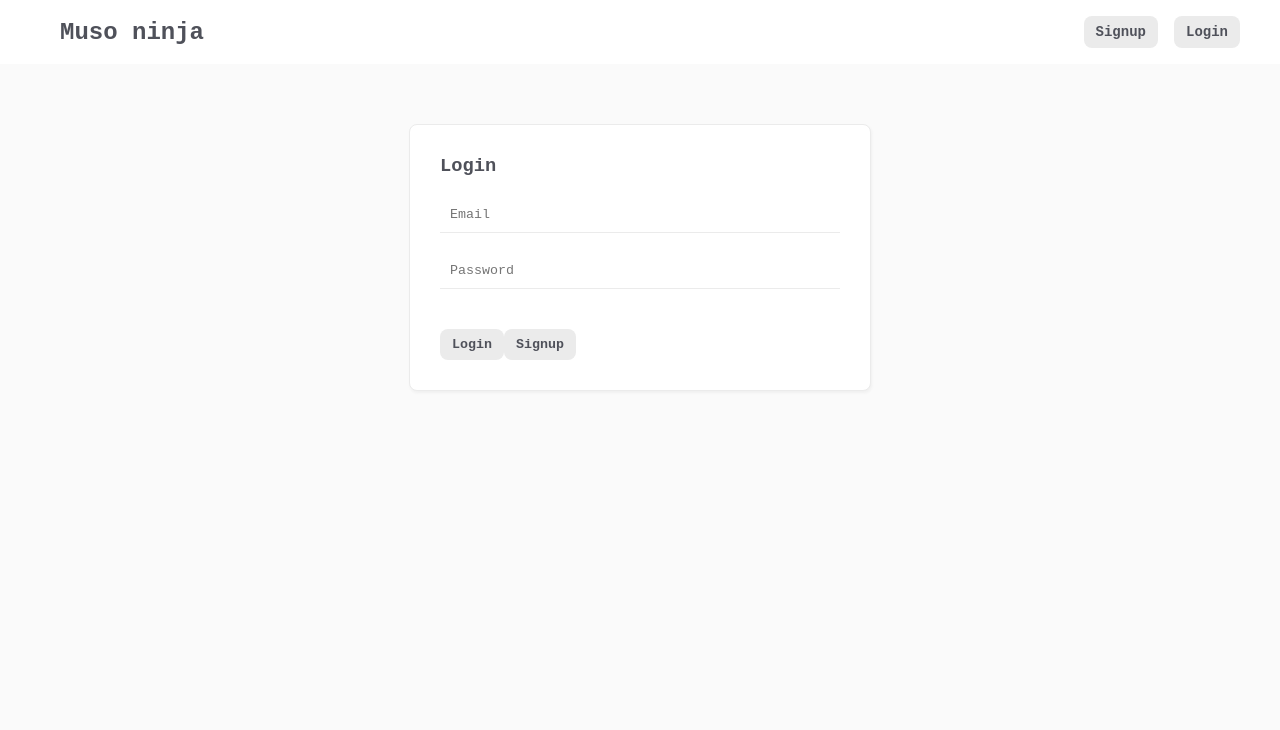
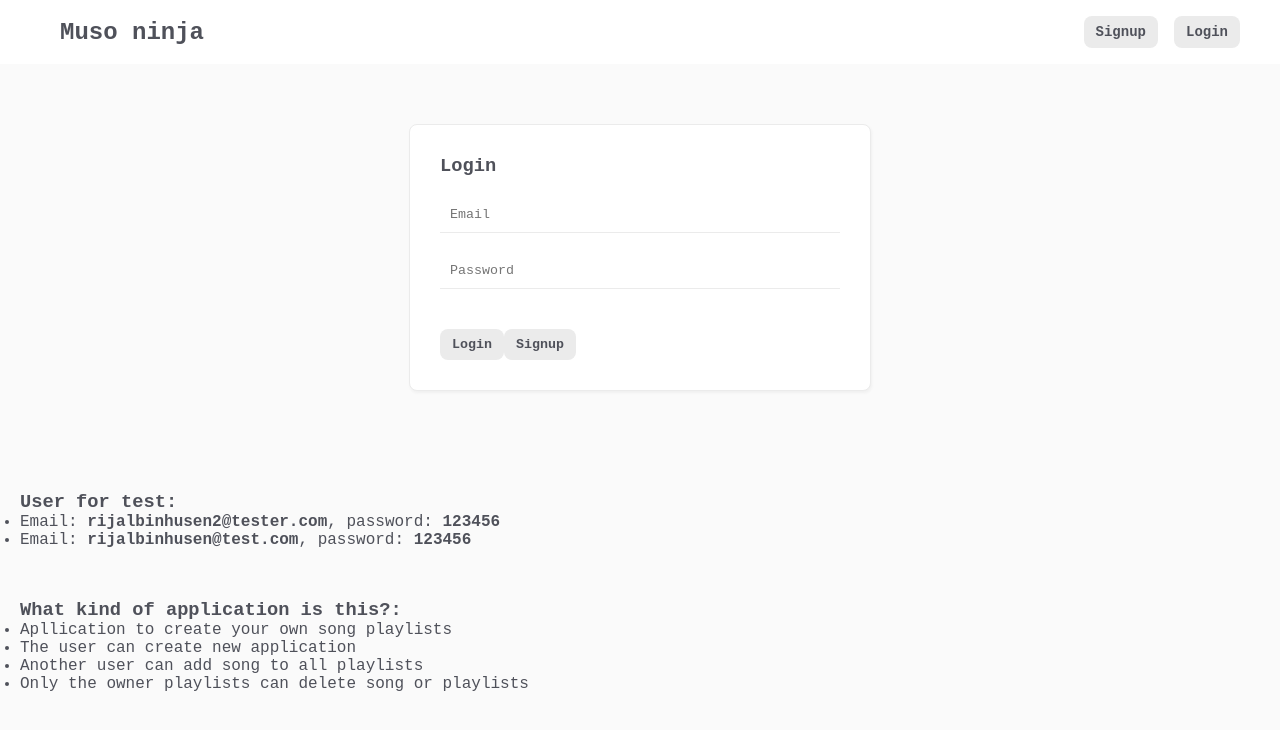
Before and after one commit to rijalBinHusen/muso-ninjas, a Vue app: page /login in a window 1280 px wide. Shown: the top 730 px of the page. Built offline with nearby package versions, Linux system fonts and the light colour scheme; no server answers.

Commit message:
Build for production as my portfolio

```diff
--- a/src/components/AddSong.vue
+++ b/src/components/AddSong.vue
@@ -20,7 +20,7 @@ export default {
         const title = ref('')
         const artist = ref('')
         const showForm = ref(false)
-        const { updateDoc } = useDocument('playlists', props.playlist.id)
+        const { updateDoc } = useDocument('muso_ninjas_playlists', props.playlist.id)
 
         const handleSubmit = async () => {
             showForm.value = false
--- a/src/views/Home.vue
+++ b/src/views/Home.vue
@@ -15,7 +15,7 @@ import ListView from '../components/ListView.vue'
 export default {
   name: 'Home',
   setup() {
-    const { error, documents } = getCollection('playlists')
+    const { error, documents } = getCollection('muso_ninjas_playlists')
 
     return { error, documents }
   },
--- a/src/views/auth/Login.vue
+++ b/src/views/auth/Login.vue
@@ -12,6 +12,25 @@
             <button>Signup</button>
         </router-link>
     </form>
+        <div style="margin-top:100px;">
+            <div>
+                <h3>User for test:</h3>
+                <ul>
+                    <li>Email: <b>rijalbinhusen2@tester.com</b>, password: <b>123456</b></li>
+                    <li>Email: <b>rijalbinhusen@test.com</b>, password: <b>123456</b></li>
+                </ul>
+            </div>
+            <div style="margin-top:50px;">
+                <h3>What kind of application is this?:</h3>
+                <ul>
+                    <li>Apllication to create your own song playlists</li>
+                    <li>The user can create new application</li>
+                    <li>Another user can add song to all playlists</li>
+                    <li>Only the owner playlists can delete song or playlists</li>
+                </ul>
+            </div>
+
+        </div>
 </template>
 
 <script>
--- a/src/views/playlists/CreatePlaylist.vue
+++ b/src/views/playlists/CreatePlaylist.vue
@@ -23,7 +23,7 @@ import { useRouter } from 'vue-router'
 export default {
     setup() {
         const { filePath, url, uploadImage } = useStorage()
-        const { error, addDoc } = useCollection('playlists')
+        const { error, addDoc } = useCollection('muso_ninjas_playlists')
         const { user } = getUser()
         const isPending = ref(false)
         const router = useRouter()
--- a/src/views/playlists/PlaylistDetails.vue
+++ b/src/views/playlists/PlaylistDetails.vue
@@ -44,9 +44,9 @@ export default {
         const route = useRoute()
         const router = useRouter()
         const id = route.params.id
-        const { error, document: playlist } = getDocument('playlists', id)
+        const { error, document: playlist } = getDocument('muso_ninjas_playlists', id)
         const { user } = getUser()
-        const { deleteDoc, updateDoc } = useDocument('playlists', id)
+        const { deleteDoc, updateDoc } = useDocument('muso_ninjas_playlists', id)
         const { deleteImage } = useStorage()
 
         const ownership = computed(() => {
--- a/src/views/playlists/UserPlaylists.vue
+++ b/src/views/playlists/UserPlaylists.vue
@@ -21,7 +21,7 @@
             const { user } = getUser()
 
             const { documents: playlists } = getCollection(
-                                                            'playlists',
+                                                            'muso_ninjas_playlists',
                                                             ['userId', '==', user.value.uid]
                                                         )
 
```
